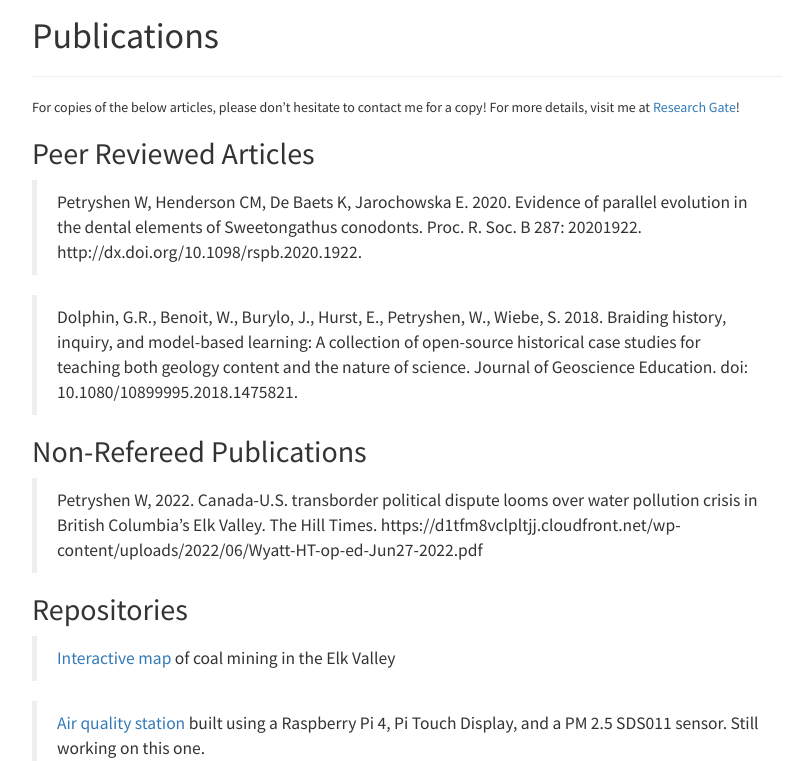
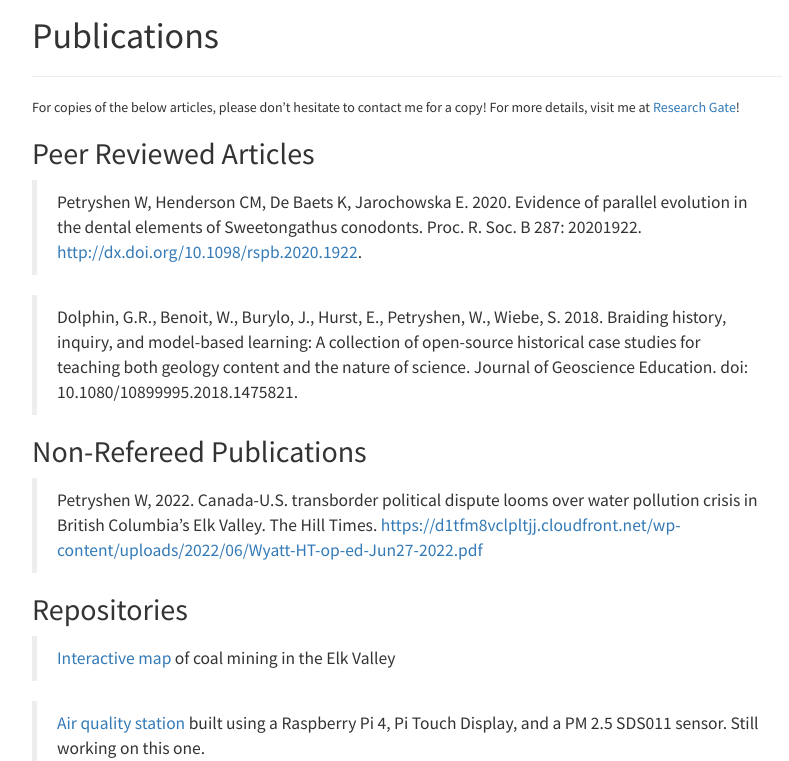
Before and after one commit to WyattSP/Wyatt-Petryshen, a Jekyll site: the page built from publications.md, in a window 1280 px wide and 900 px high, cut to the strip 139-900 px from the top of the window. Shown: the whole strip, without its empty margins (233-1022 px from the left). Built offline with Jekyll 4.4.1, drawn with Linux system fonts in a browser that asks for light colours; nearby versions of some CDN libraries.

```diff
--- a/publications.md
+++ b/publications.md
@@ -13,13 +13,13 @@ For more details, visit me at <a target="_blank" href="https://www.researchgate.
 
 ## Peer Reviewed Articles
 
->Petryshen W, Henderson CM, De Baets K, Jarochowska E. 2020. Evidence of parallel evolution in the dental elements of Sweetongathus conodonts. Proc. R. Soc. B 287: 20201922. http://dx.doi.org/10.1098/rspb.2020.1922.
+>Petryshen W, Henderson CM, De Baets K, Jarochowska E. 2020. Evidence of parallel evolution in the dental elements of Sweetongathus conodonts. Proc. R. Soc. B 287: 20201922. <http://dx.doi.org/10.1098/rspb.2020.1922>.
 
 >Dolphin, G.R., Benoit, W., Burylo, J., Hurst, E., Petryshen, W., Wiebe, S. 2018. Braiding history, inquiry, and model-based learning: A collection of open-source historical case studies for teaching both geology content and the nature of science. Journal of Geoscience Education. doi: 10.1080/10899995.2018.1475821.
 
 ## Non-Refereed Publications
 
->Petryshen W, 2022. Canada-U.S. transborder political dispute looms over water pollution crisis in British Columbia’s Elk Valley. The Hill Times. https://d1tfm8vclpltjj.cloudfront.net/wp-content/uploads/2022/06/Wyatt-HT-op-ed-Jun27-2022.pdf
+>Petryshen W, 2022. Canada-U.S. transborder political dispute looms over water pollution crisis in British Columbia’s Elk Valley. The Hill Times. <https://d1tfm8vclpltjj.cloudfront.net/wp-content/uploads/2022/06/Wyatt-HT-op-ed-Jun27-2022.pdf>
 
 ## Repositories
 
```
